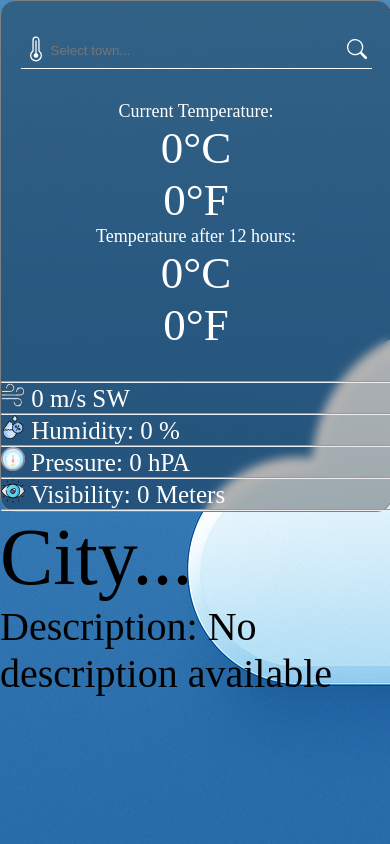
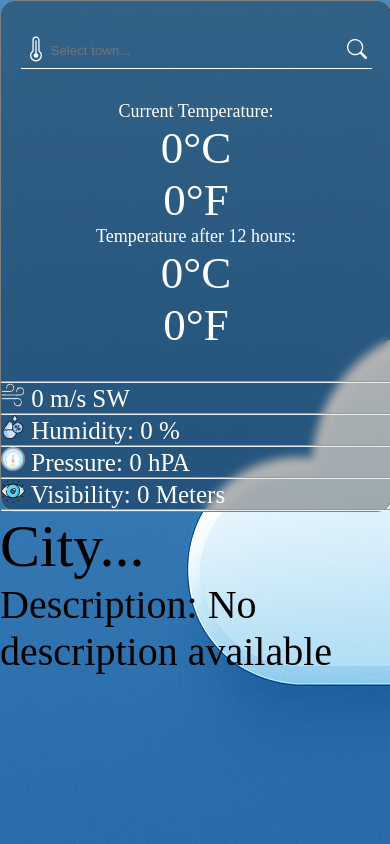
Before and after one commit to Nurlan98Is/Weather-forecast, a React (Vite) app: page / in a window 390 px wide. Shown: the top 844 px of the page. Built offline with nearby package versions, Linux system fonts and the light colour scheme.

Commit message:
add handle click and update layout

```diff
--- a/src/App.jsx
+++ b/src/App.jsx
@@ -16,7 +16,7 @@ import SnowfallImg from '@/assets/bgImg/Snowfall.jpg'
 export default function App(){
 
   const [location, setLocation] = useState('')
-  const handleLocation =(event) =>{
+  const handleLocation = (event) =>{
     setLocation(event.target.value)
   }
   console.log('location = ',location)
@@ -38,7 +38,7 @@ export default function App(){
   const API_FUTURE_WEATHER = `https://api.openweathermap.org/data/2.5/forecast?q=${location}&appid=${API_KEY}`
 
   const searchLocation = async (event)=>{
-    if (event.key === 'Enter') {
+    if (event.key === 'Enter' || event.type === 'click') {
         try {
           const responseCurrentWeather = await fetch(API_CURRENT)
           const dataCurrentWeather = await responseCurrentWeather.json()
@@ -76,7 +76,6 @@ export default function App(){
         }
     }
   return(
-   <div >
      <div
          className='app'
          style={{
@@ -98,6 +97,5 @@ export default function App(){
           <ModalWindow data={weather} onClose={() => {setIsOpenModalWindow(false)}}/>
       )}
     </div>
-  </div>
   )
 }
--- a/src/App.main.css
+++ b/src/App.main.css
@@ -5,6 +5,7 @@
 .app {
     display: flex;
     background-size: cover;
+    background-repeat: no-repeat;
     width: 100%;
     height: 100vh;
 }
@@ -13,6 +14,7 @@
 .app {
     flex-direction: column;
     width: 100%;
+    height: 100vh;
 }
 }
 
@@ -20,5 +22,6 @@
     .app {
         flex-direction: column;
         width: 100%;
+        height: 100%;
     }
 }
--- a/src/components/Aside.jsx
+++ b/src/components/Aside.jsx
@@ -11,7 +11,7 @@ export default function Aside({ futureWeather, weather, handleLocation, location
     console.log('future weather in aside',list)
     return(
         <div className={style.aside}>
-            <Input handleLocation ={handleLocation} searchLocation = {searchLocation} location = {location}/>
+            <Input handleLocation = {handleLocation} searchLocation = {searchLocation} location = {location}/>
             <InfoTemp weather = {main} futureWeather= {list[5]}/>
             <OtherInfo
             weather = {weather}
--- a/src/components/Face.jsx
+++ b/src/components/Face.jsx
@@ -7,7 +7,7 @@ export default function FrontSide({ weather = {}, futureWeather = {}}) {
     const { name = '',  } = weather;
     const { list = [] } = futureWeather;
 
-    // Отображаем только существующие элементы
+
     const validItems = [6, 14, 22, 30, 38]
         .map(index => list[index])
         .filter(item => item !== undefined);
@@ -25,7 +25,7 @@ export default function FrontSide({ weather = {}, futureWeather = {}}) {
                         />
                     ))
                 ) : (
-                    ''
+                    <div style={{height: '49vh'}}></div>
                 )}
             </div>
         </div>
--- a/src/components/Input.jsx
+++ b/src/components/Input.jsx
@@ -3,19 +3,25 @@ import style from '../css/Input.module.css'
 import {BsSearch} from 'react-icons/bs'
 import {CiTempHigh} from 'react-icons/ci'
 
-export default function Input(props){
+export default function Input({handleLocation, searchLocation, location}){
 
+    const handleClick = () => {
+        if (location.trim()) { // Проверяем, что есть текст для поиска
+            // Создаем искусственное событие для searchLocation
+            const mockEvent = { key: 'Enter' };
+            searchLocation(mockEvent);
+        }
+    };
     return(
         <div className={style.enter}>
             <div className ={style.conteiner}>
                 <div className= {style.temp}>
                 <CiTempHigh className ={style.CiTempHigh}/>
                 </div>
-                <input  onChange={props.handleLocation} onKeyPress = {props.searchLocation} type="text" id={style.enter} placeholder='Select town...'/>
-                <div className = {style.lope}>
+                <input value = {location}  onChange = {handleLocation} onKeyDown = {searchLocation} type="text" id={style.enter} placeholder='Select town...'/>
+                <button onClick={handleClick} className = {style.btnSearch}>
                     <BsSearch className ={style.BsSearch}/>
-                </div>
-
+                </button>
             </div>
         </div>
     )
--- a/src/css/City.module.css
+++ b/src/css/City.module.css
@@ -4,6 +4,12 @@
 .city{
     font-size: 80px;
     color: black;
+}
+@media (max-width: 430px) {
+    .city{
+        font-size: 60px;
+        color: black;
+    }
 }
 .date{
     font-size: 40px;
--- a/src/css/Input.module.css
+++ b/src/css/Input.module.css
@@ -21,8 +21,13 @@
 .temp{
     justify-content: start;
 }
-.lope{
-    justify-content: end;
+.btnSearch {
+    all: unset;
+    background: none !important;
+    padding: 0;
+    border: none;
+    outline: none;
+    cursor: pointer;
 }
 .BsSearch{
     color: white;
```
